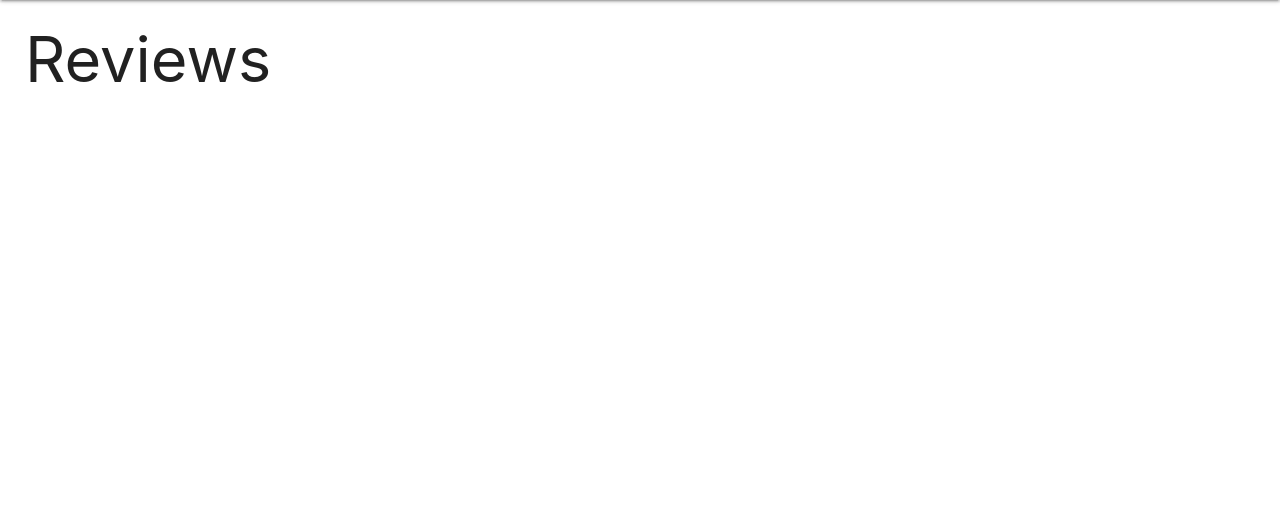
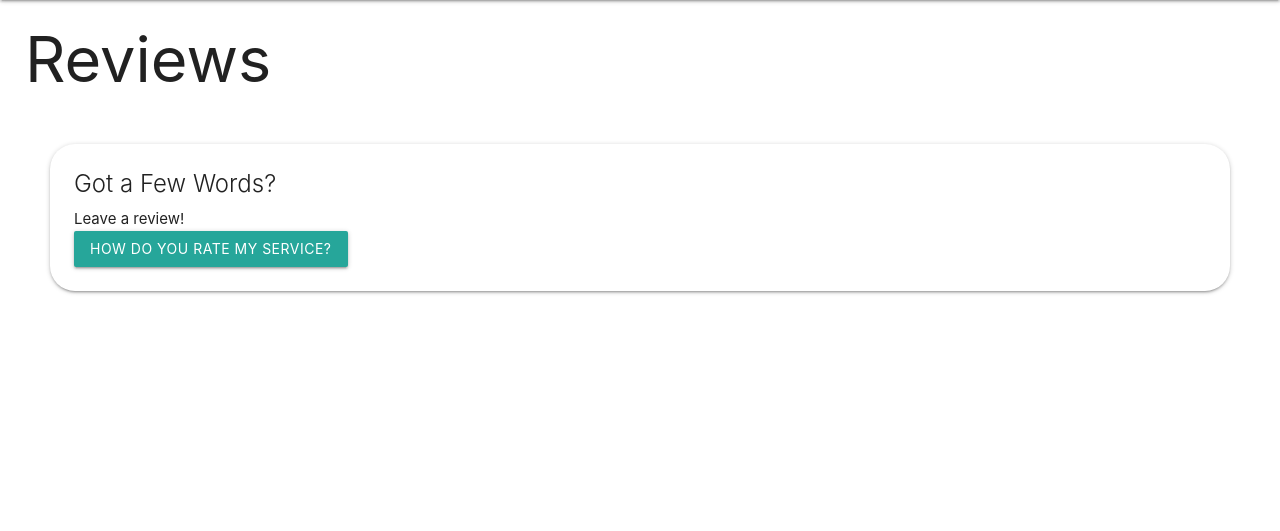
Before and after one commit to bruceabrigo/Capstone-Project, a Django app: page /reviews in a window 1280 px wide. Shown: the part 64-595 px from the top of the page. Run offline with Django 4.2, Linux system fonts and the light colour scheme; data that the repository does not hold is empty.

Commit message:
Created a Create class view, and can now create new reviews to the index

```diff
--- a/main_app/models.py
+++ b/main_app/models.py
@@ -1,4 +1,5 @@
 from django.db import models
+from django.urls import reverse
 
 # Create your models here.
 class Review(models.Model):
@@ -10,3 +11,6 @@ class Review(models.Model):
     # potentially re-order by its rating
     class Meta:
         ordering = ['created_on']
+
+    def get_absolute_url(self):
+        return reverse('edit_review', kwargs={'review_id': self.id})
--- a/main_app/static/css/style.css
+++ b/main_app/static/css/style.css
@@ -40,4 +40,9 @@ footer.page-footer {
     padding-top: 0;
     text-align: center;
     background-color: black;
-  }
+}
+.title-wrapper {
+    display: flex;
+    justify-content: space-between;
+    align-items: center;
+}
--- a/main_app/templates/reviews/index.html
+++ b/main_app/templates/reviews/index.html
@@ -2,12 +2,26 @@
 {% block content %}
 
 <h1 class="reviews-title">Reviews</h1>
+<div class="card">
+  <div class="card-content">
+    <div class="title-wrapper">
+      <span class="card-title">Got a Few Words?</span>
+    </div>
+    <p>Leave a review!</p>
+    <a href="{% url 'create_review' %}" class="btn">How do you rate my service?</a>
+  </div>
+</div>
 
 {% for review in reviews %}
   <div class="card">
     <div class="card-content">
-      <span class="card-title">{{ review.name }}</span>
+      <div class="title-wrapper">
+        <span class="card-title">{{ review.name }}</span>
+        <a href="{%url 'edit_review' review.id %}">Edit Review</a>
+      </div>
       <p>Note: {{ review.note }}</p>
+      <hr>
+
     </div>
   </div>
 {% endfor %}
--- a/main_app/urls.py
+++ b/main_app/urls.py
@@ -4,6 +4,7 @@ from . import views
 urlpatterns = [
     path('', views.home, name='home'),
     path('reviews', views.show_reviews, name='reviews'),
-#   path('collections', views.collections, name='collections'),
+    path('reviews/<int:review_id>/', views.view_review, name='edit_review'),
+    path('reviews/create/', views.PostReview.as_view(), name='create_review'),
 #   path('contact', views.contact, name='contact'),
 ]
--- a/main_app/views.py
+++ b/main_app/views.py
@@ -1,15 +1,28 @@
 from django.shortcuts import render
+from django.views.generic.edit import CreateView
 from .models import Review
 # views.py
 
 # Add this cats list below the imports
 
 # Create your views here.
-def home(request):
+def home(request): # home page view
     return render(request, 'home.html')
 
-def show_reviews(request):
-    reviews = Review.objects.all()
+def show_reviews(request): # show an index of all the reviews
+    reviews = Review.objects.all() # reviews will make a query for all reviews to be rendered to the index
     return render(request, 'reviews/index.html', {
         'reviews': reviews
     })
+
+def view_review(request, review_id): # this will show a details page of ONE review
+    review = Review.objects.get(id=review_id) # review, is equal to the id of one review, based on the reviews id, in which was included reviews query, and looped into separate reviews with their id's
+    return render(request, 'reviews/view_review.html', {
+        'review': review
+    })
+
+class PostReview(CreateView):
+    model = Review
+    fields = '__all__'
+
+    success_url = '/reviews'
```
Also changed, not shown: main_app/templates/main_app/review_form.html (added, +16 -0 lines), main_app/templates/reviews/view_review.html (added, +17 -0 lines).
